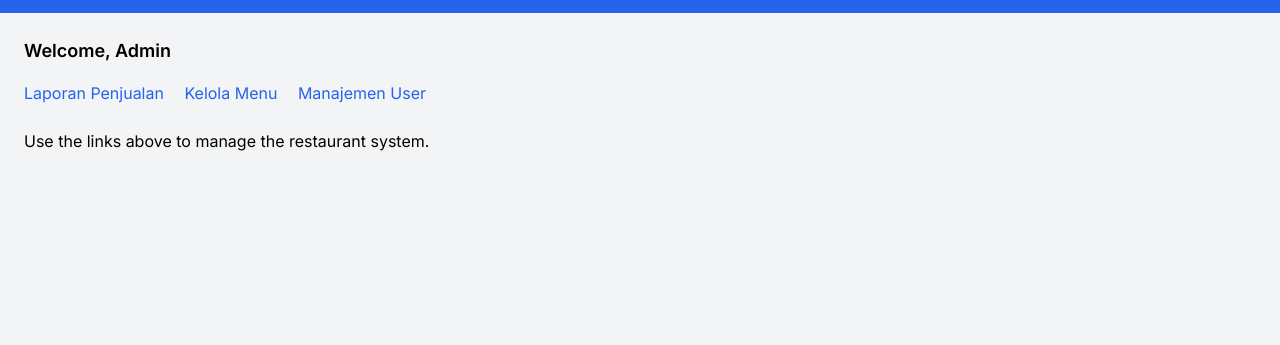
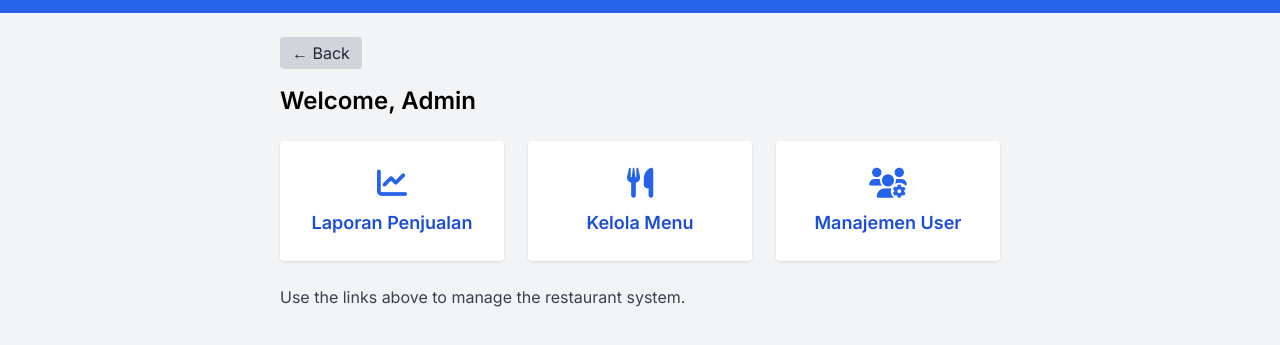
Before and after one commit to SatrioZulfandi/blackboxai-1745064768473, a plain HTML site: page admin.html in a window 1280 px wide. Shown: the part 51-396 px from the top of the page. Drawn offline with nearby package versions, Linux system fonts and the light colour scheme; sample sign-in values are in the browser's storage.

Commit message:
Add admin.html 1745065849916

```diff
--- a/admin.html
+++ b/admin.html
@@ -13,21 +13,32 @@
       font-family: 'Inter', sans-serif;
     }
   </style>
+  <link rel="stylesheet" href="assets/css/custom.css" />
 </head>
 <body class="bg-gray-100 min-h-screen">
   <header class="bg-blue-600 text-white p-4 flex justify-between items-center">
     <h1 class="text-xl font-semibold">Admin Dashboard</h1>
     <button id="logoutBtn" class="bg-red-500 hover:bg-red-600 px-3 py-1 rounded">Logout</button>
   </header>
-  <main class="p-6">
+  <main class="p-6 max-w-3xl mx-auto">
     <section>
-      <h2 class="text-lg font-semibold mb-4">Welcome, Admin</h2>
-      <nav class="space-x-4 mb-6">
-        <a href="laporan.html" class="text-blue-600 hover:underline">Laporan Penjualan</a>
-        <a href="menu.html" class="text-blue-600 hover:underline">Kelola Menu</a>
-        <a href="user-management.html" class="text-blue-600 hover:underline">Manajemen User</a>
+      <button onclick="window.history.back()" class="mb-4 bg-gray-300 hover:bg-gray-400 text-gray-800 px-3 py-1 rounded">← Back</button>
+      <h2 class="text-2xl font-semibold mb-6">Welcome, Admin</h2>
+      <nav class="grid grid-cols-1 sm:grid-cols-3 gap-6 mb-6">
+        <a href="laporan.html" class="block bg-white rounded shadow p-6 text-center hover:shadow-lg transition">
+          <i class="fas fa-chart-line text-blue-600 text-3xl mb-2"></i>
+          <p class="text-lg font-semibold text-blue-700">Laporan Penjualan</p>
+        </a>
+        <a href="menu.html" class="block bg-white rounded shadow p-6 text-center hover:shadow-lg transition">
+          <i class="fas fa-utensils text-blue-600 text-3xl mb-2"></i>
+          <p class="text-lg font-semibold text-blue-700">Kelola Menu</p>
+        </a>
+        <a href="user-management.html" class="block bg-white rounded shadow p-6 text-center hover:shadow-lg transition">
+          <i class="fas fa-users-cog text-blue-600 text-3xl mb-2"></i>
+          <p class="text-lg font-semibold text-blue-700">Manajemen User</p>
+        </a>
       </nav>
-      <p>Use the links above to manage the restaurant system.</p>
+      <p class="text-gray-700">Use the links above to manage the restaurant system.</p>
     </section>
   </main>
   <script>
```
